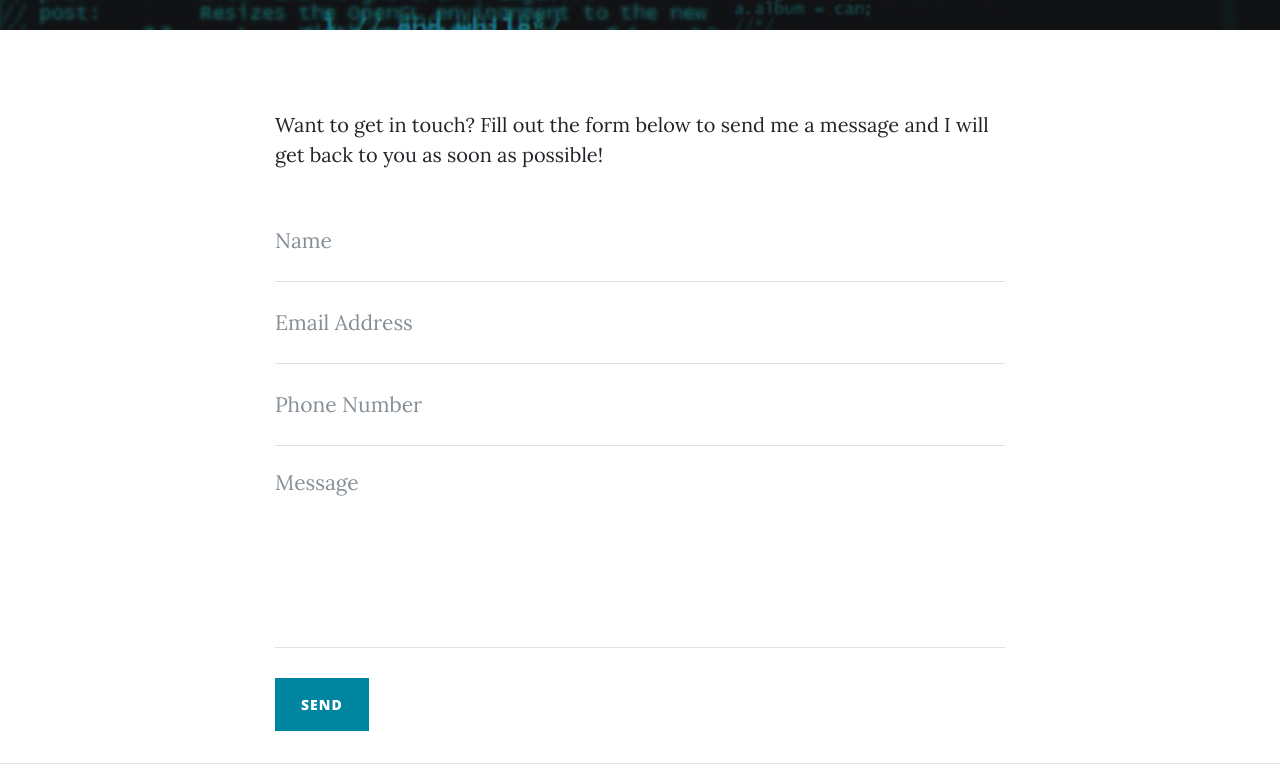
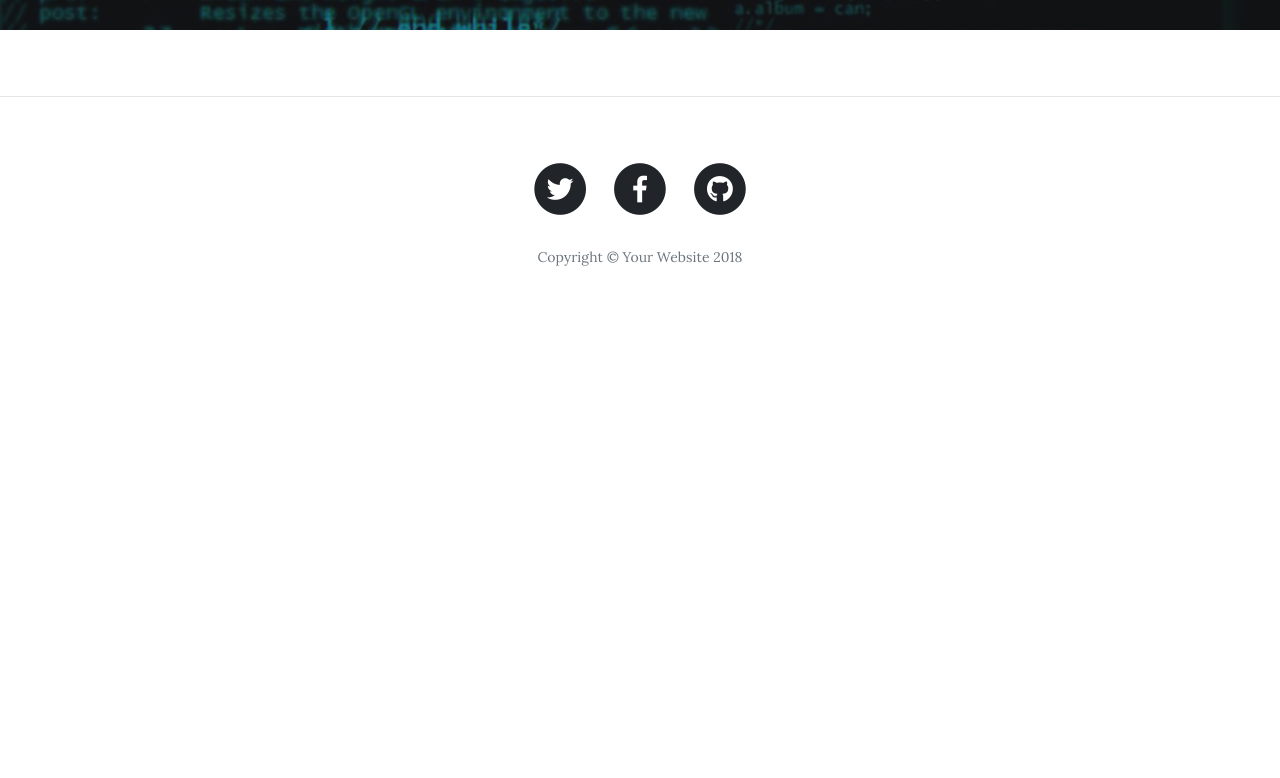
Before and after one commit to vivek3141/blog, a website: page contact.html in a window 1280 px wide. Shown: the part 502-1280 px from the top of the page. After the commit the page ends 835 px from the top, so only its background shows below. Drawn offline with nearby package versions, Linux system fonts and the light colour scheme.

Commit message:
Adding Footer

```diff
--- a/contact.html
+++ b/contact.html
@@ -72,50 +72,7 @@
 <div class="container">
     <div class="row">
         <div class="col-lg-8 col-md-10 mx-auto">
-            <p>Want to get in touch? Fill out the form below to send me a message and I will get back to you as soon as
-                possible!</p>
-            <!-- Contact Form - Enter your email address on line 19 of the mail/contact_me.php file to make this form work. -->
-            <!-- WARNING: Some web hosts do not allow emails to be sent through forms to common mail hosts like Gmail or Yahoo. It's recommended that you use a private domain email address! -->
-            <!-- To use the contact form, your site must be on a live web host with PHP! The form will not work locally! -->
-            <form name="sentMessage" id="contactForm" novalidate>
-                <div class="control-group">
-                    <div class="form-group floating-label-form-group controls">
-                        <label>Name</label>
-                        <input type="text" class="form-control" placeholder="Name" id="name" required
-                               data-validation-required-message="Please enter your name.">
-                        <p class="help-block text-danger"></p>
-                    </div>
-                </div>
-                <div class="control-group">
-                    <div class="form-group floating-label-form-group controls">
-                        <label>Email Address</label>
-                        <input type="email" class="form-control" placeholder="Email Address" id="email" required
-                               data-validation-required-message="Please enter your email address.">
-                        <p class="help-block text-danger"></p>
-                    </div>
-                </div>
-                <div class="control-group">
-                    <div class="form-group col-xs-12 floating-label-form-group controls">
-                        <label>Phone Number</label>
-                        <input type="tel" class="form-control" placeholder="Phone Number" id="phone" required
-                               data-validation-required-message="Please enter your phone number.">
-                        <p class="help-block text-danger"></p>
-                    </div>
-                </div>
-                <div class="control-group">
-                    <div class="form-group floating-label-form-group controls">
-                        <label>Message</label>
-                        <textarea rows="5" class="form-control" placeholder="Message" id="message" required
-                                  data-validation-required-message="Please enter a message."></textarea>
-                        <p class="help-block text-danger"></p>
-                    </div>
-                </div>
-                <br>
-                <div id="success"></div>
-                <div class="form-group">
-                    <button type="submit" class="btn btn-primary" id="sendMessageButton">Send</button>
-                </div>
-            </form>
+
         </div>
     </div>
 </div>
```
Also changed, not shown: about.html (+15 -12 lines), posts/mario.html (+0 -1 lines).
